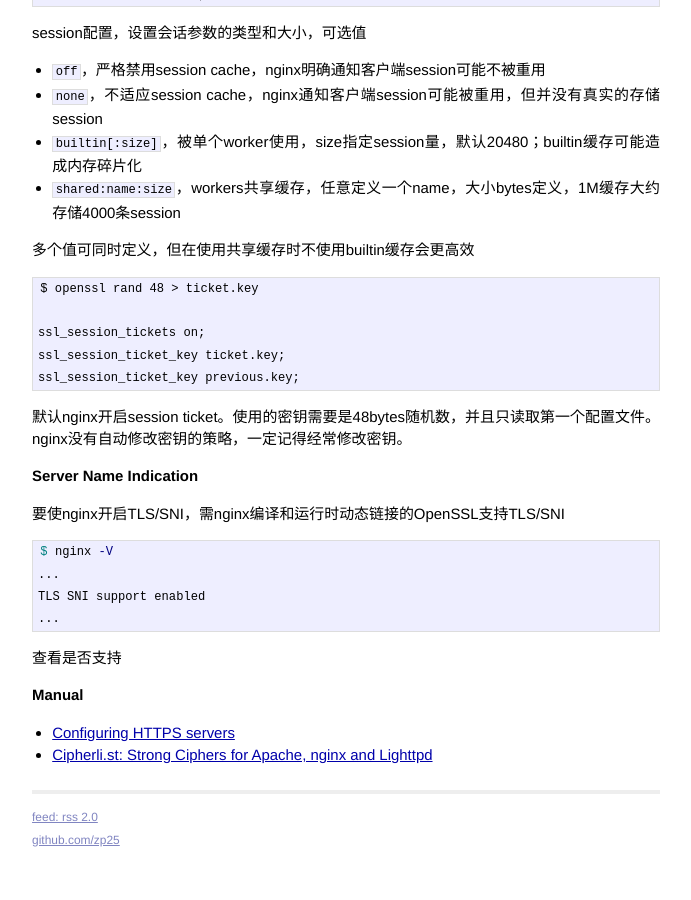
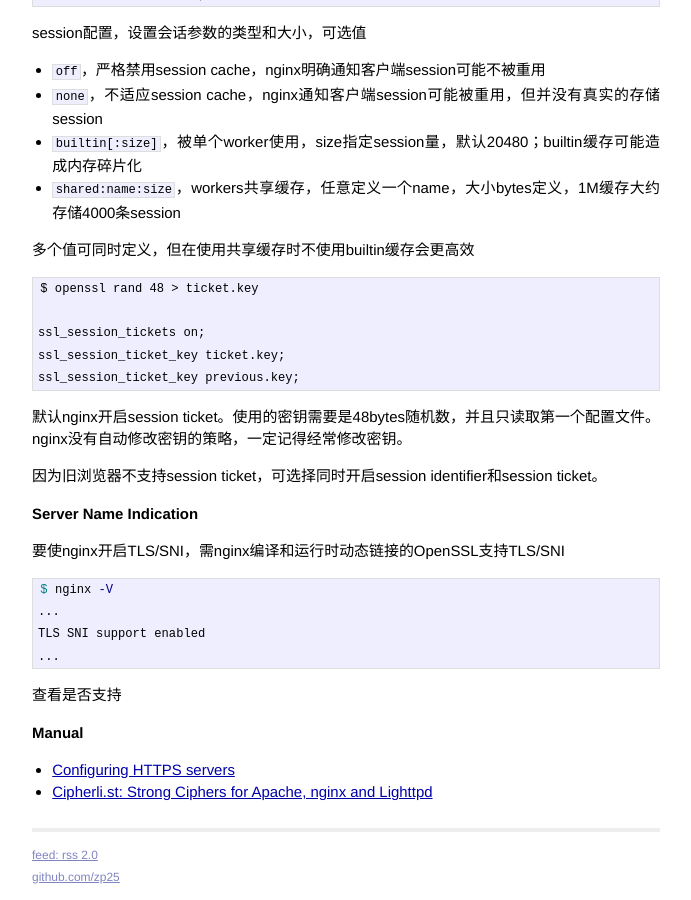
Before and after one commit to zp25/zp25.github.io, a Jekyll site: the page built from _posts/应用/2016-08-30-nginx-https.markdown, in a window 1280 px wide and 900 px high, scrolled down 1821 px. Shown: the whole window, without its empty margins (294-985 px from the left). Built offline with Jekyll 4.4.1, drawn with Linux system fonts in a browser that asks for light colours; before the commit the page ends 2684 px from its top, so only the background shows below that.

Commit message:
Update: session identifier和session ticket使用的建议

```diff
--- a/_posts/应用/2016-08-30-nginx-https.markdown
+++ b/_posts/应用/2016-08-30-nginx-https.markdown
@@ -90,6 +90,8 @@ ssl_session_ticket_key previous.key;
 ~~~
 默认nginx开启session ticket。使用的密钥需要是48bytes随机数，并且只读取第一个配置文件。nginx没有自动修改密钥的策略，一定记得经常修改密钥。
 
+因为旧浏览器不支持session ticket，可选择同时开启session identifier和session ticket。
+
 # Server Name Indication
 要使nginx开启TLS/SNI，需nginx编译和运行时动态链接的OpenSSL支持TLS/SNI
 
```
